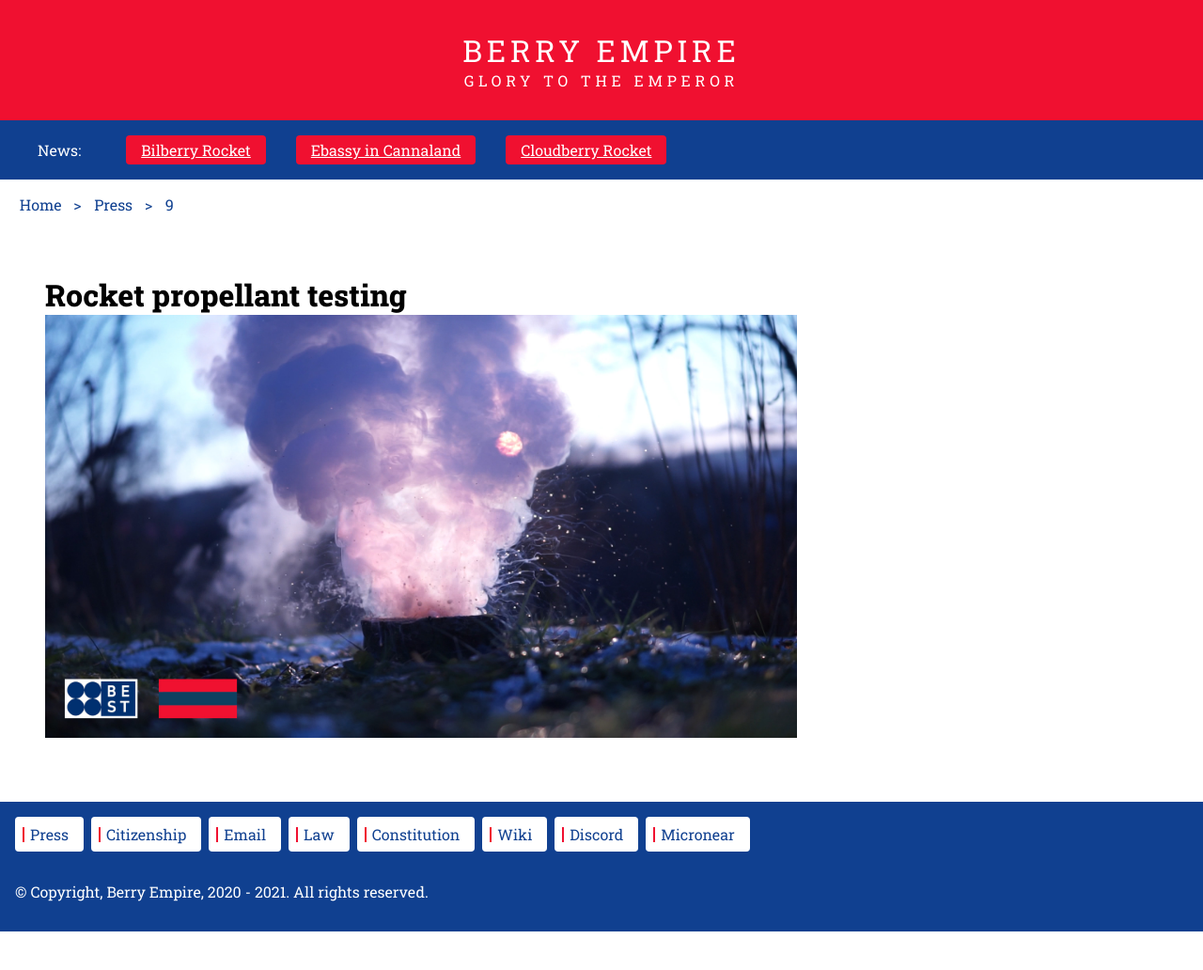
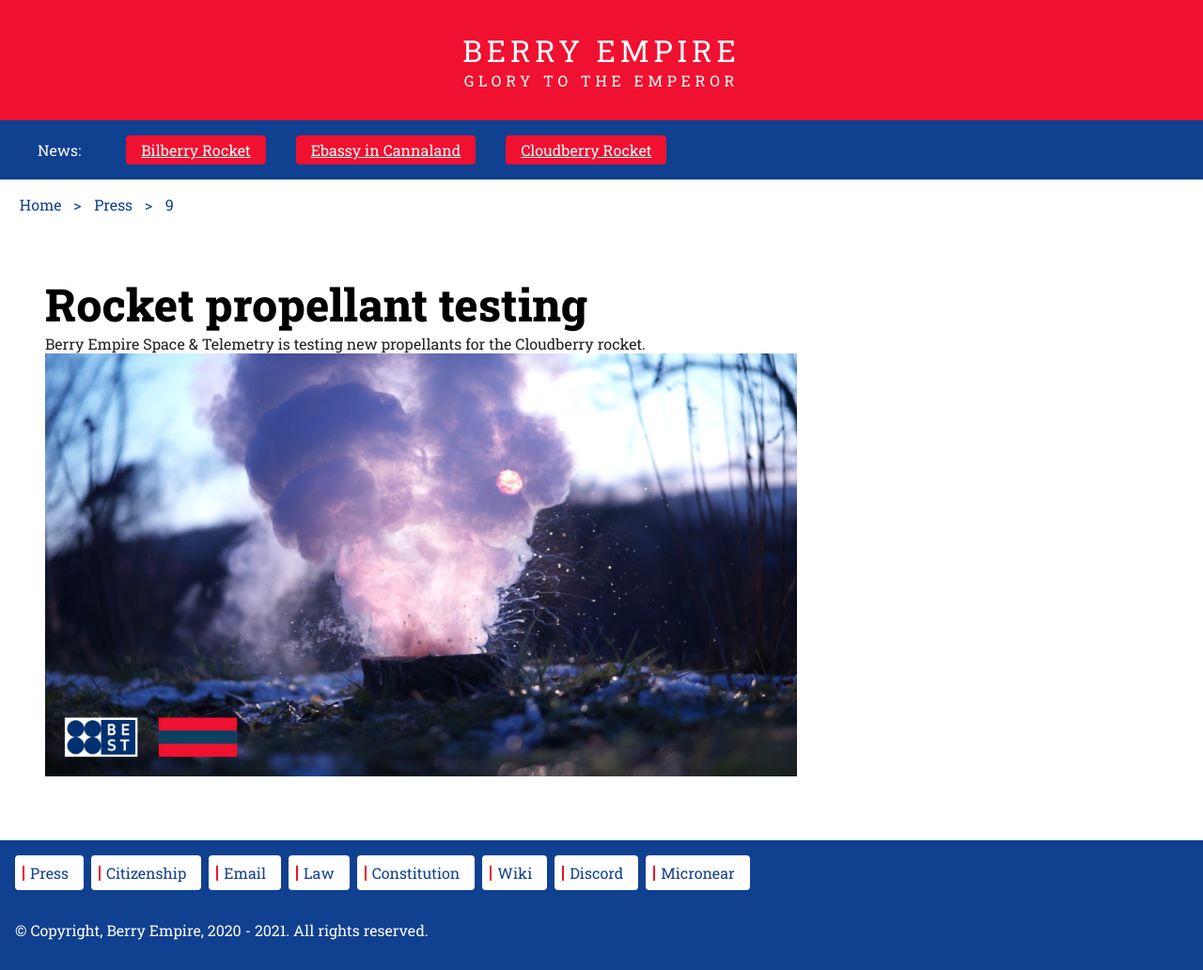
Before and after one commit to berryempire/berryempire.github.io, a Jekyll site: the page built from press/9/index.md, in a window 1280 px wide. Shown: the whole page at 94% size. Built offline with Jekyll 4.4.1, drawn with Linux system fonts in a browser that asks for light colours; our own code applies the rules of GitHub Pages for plain Markdown files; before the commit the page ends 991 px from its top, so only the background shows below that.

Commit message:
Update index.md

```diff
--- a/press/9/index.md
+++ b/press/9/index.md
@@ -1,2 +1,3 @@
-## Rocket propellant testing
+# Rocket propellant testing
+Berry Empire Space & Telemetry is testing new propellants for the Cloudberry rocket.
 <img src="./propellant.jpg">
```
